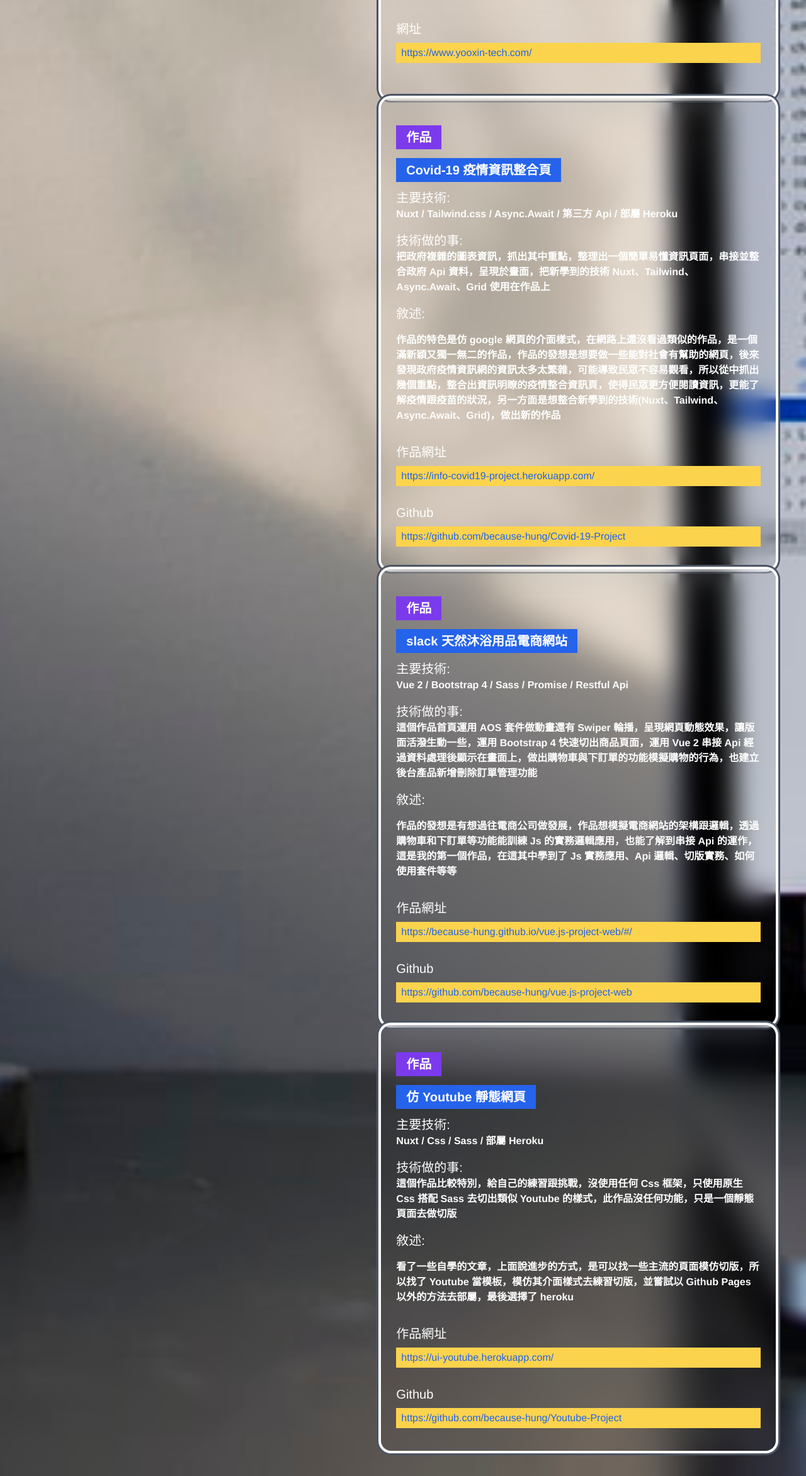
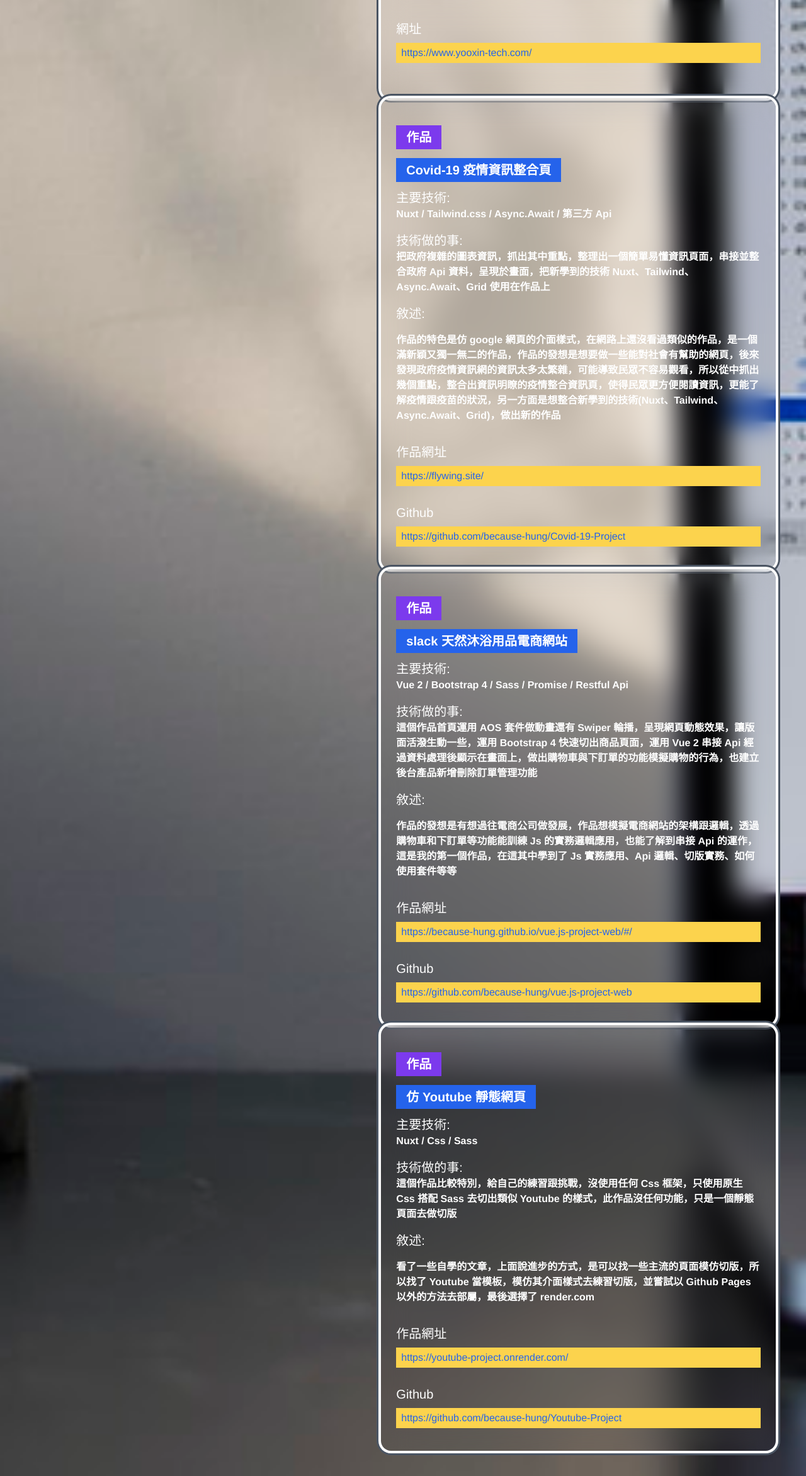
Before and after one commit to because-hung/My-Resume, a Vue app: page /#/ in a window 1280 px wide. Shown: the part 1468-3812 px from the top of the page at 63% size. Built offline with nearby package versions, Linux system fonts and the light colour scheme.

Commit message:
deploy change

```diff
--- a/src/views/Home.vue
+++ b/src/views/Home.vue
@@ -218,10 +218,10 @@ export default {
           info:
             '作品的特色是仿 google 網頁的介面樣式，在網路上還沒看過類似的作品，是一個滿新穎又獨一無二的作品，作品的發想是想要做一些能對社會有幫助的網頁，後來發現政府疫情資訊網的資訊太多太繁雜，可能導致民眾不容易觀看，所以從中抓出幾個重點，整合出資訊明瞭的疫情整合資訊頁，使得民眾更方便閱讀資訊，更能了解疫情跟疫苗的狀況，另一方面是想整合新學到的技術(Nuxt、Tailwind、Async.Await、Grid)，做出新的作品',
           skill:
-            'Nuxt / Tailwind.css / Async.Await / 第三方 Api / 部屬 Heroku',
+            'Nuxt / Tailwind.css / Async.Await / 第三方 Api',
           skillDo:
             '把政府複雜的圖表資訊，抓出其中重點，整理出一個簡單易懂資訊頁面，串接並整合政府 Api 資料，呈現於畫面，把新學到的技術 Nuxt、Tailwind、Async.Await、Grid 使用在作品上',
-          url: 'https://info-covid19-project.herokuapp.com/',
+          url: 'https://flywing.site/',
           github: 'https://github.com/because-hung/Covid-19-Project'
         },
         {
@@ -239,10 +239,10 @@ export default {
         {
           categories: '作品',
           title: '仿 Youtube 靜態網頁',
-          info: '看了一些自學的文章，上面說進步的方式，是可以找一些主流的頁面模仿切版，所以找了 Youtube 當模板，模仿其介面樣式去練習切版，並嘗試以 Github Pages 以外的方法去部屬，最後選擇了 heroku',
-          skill: 'Nuxt / Css / Sass / 部屬 Heroku ',
+          info: '看了一些自學的文章，上面說進步的方式，是可以找一些主流的頁面模仿切版，所以找了 Youtube 當模板，模仿其介面樣式去練習切版，並嘗試以 Github Pages 以外的方法去部屬，最後選擇了 render.com',
+          skill: 'Nuxt / Css / Sass',
           skillDo: '這個作品比較特別，給自己的練習跟挑戰，沒使用任何 Css 框架，只使用原生 Css 搭配 Sass 去切出類似 Youtube 的樣式，此作品沒任何功能，只是一個靜態頁面去做切版',
-          url: 'https://ui-youtube.herokuapp.com/',
+          url: 'https://youtube-project.onrender.com/',
           github: 'https://github.com/because-hung/Youtube-Project'
         }
       ]
```
